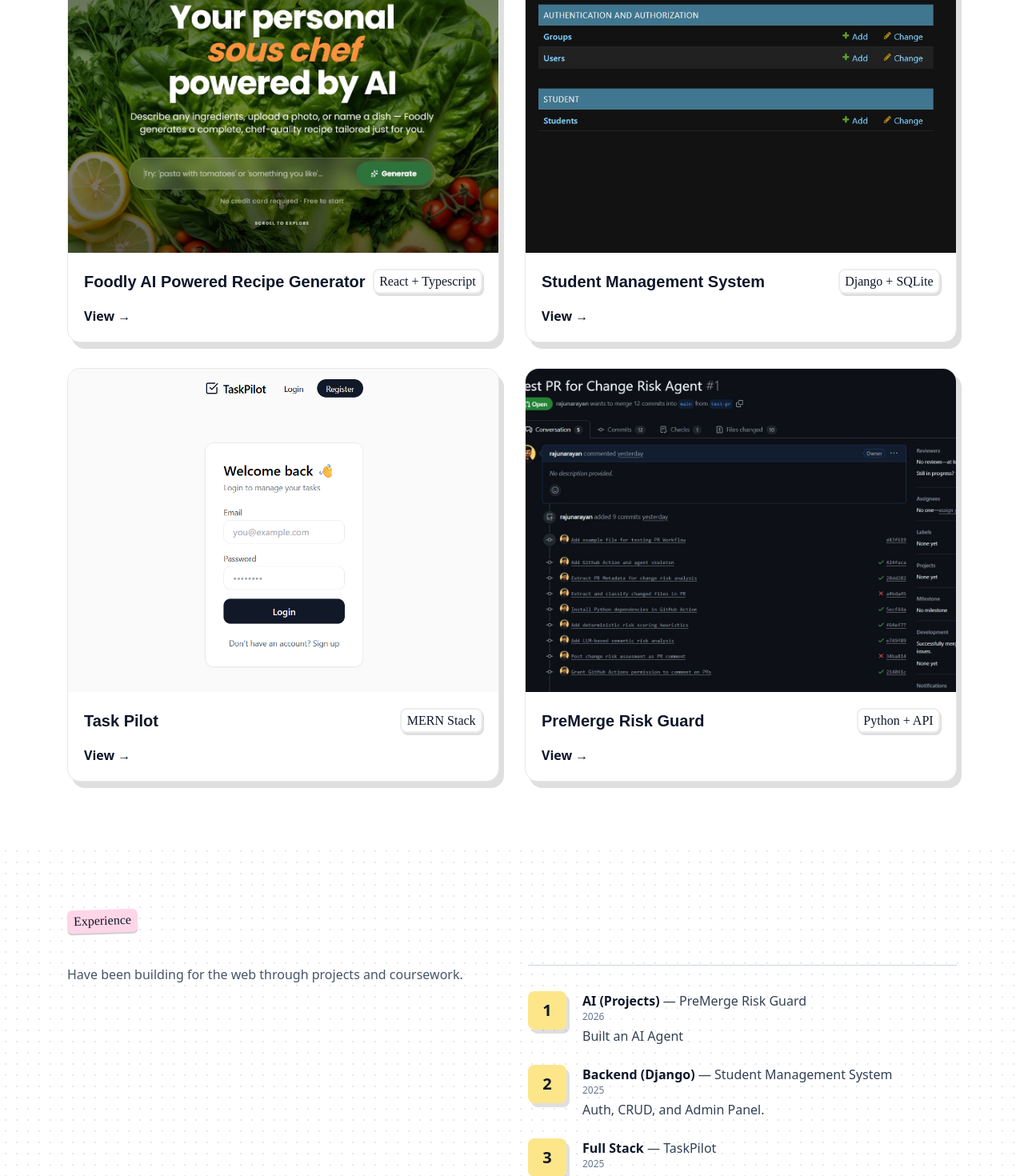
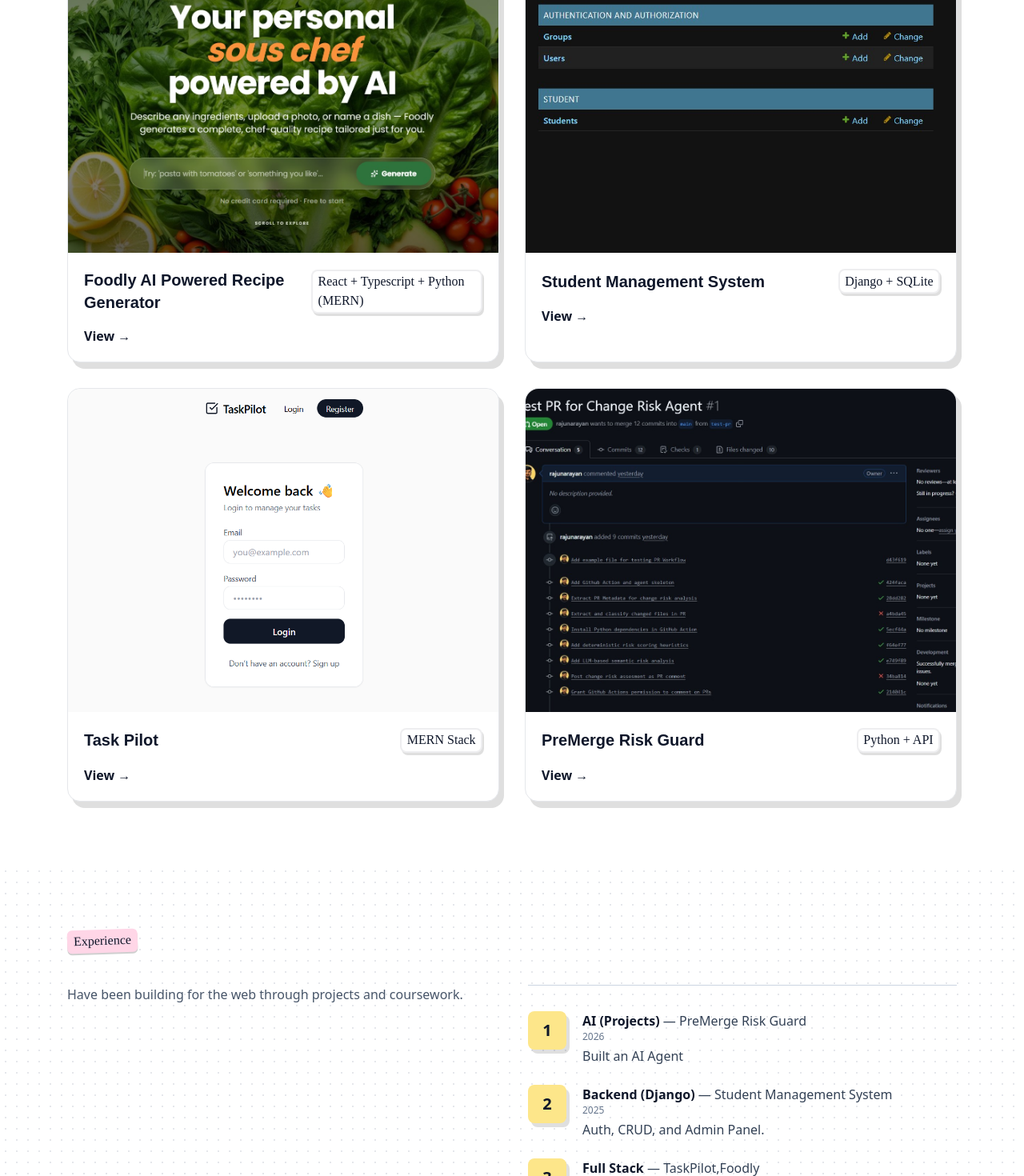
Before and after one commit to rajunarayan/My-Portfolio, a React (Create React App) app: page / in a window 1280 px wide. Shown: the part 1330-2800 px from the top of the page at 80% size. Built offline with nearby package versions, Linux system fonts and the light colour scheme.

Commit message:
Update Portfolio

```diff
--- a/src/components/Experience.js
+++ b/src/components/Experience.js
@@ -18,9 +18,9 @@ const items = [
     {
         n: 3,
         role: "Full Stack",
-        where: "TaskPilot",
+        where: "TaskPilot,Foodly",
         when: "2025",
-        desc: "MERN STACK;Task Manager",
+        desc: "MERN STACK;Task Manager,Foodly",
     },
 ];
 
--- a/src/components/Projects.js
+++ b/src/components/Projects.js
@@ -1,7 +1,7 @@
 const projects = [
   {
     title: "Foodly AI Powered Recipe Generator",
-    tag: "React + Typescript",
+    tag: "React + Typescript + Python (MERN)",
     img: "/projects/foodly.jpg",
     link: "#",
   },
```
